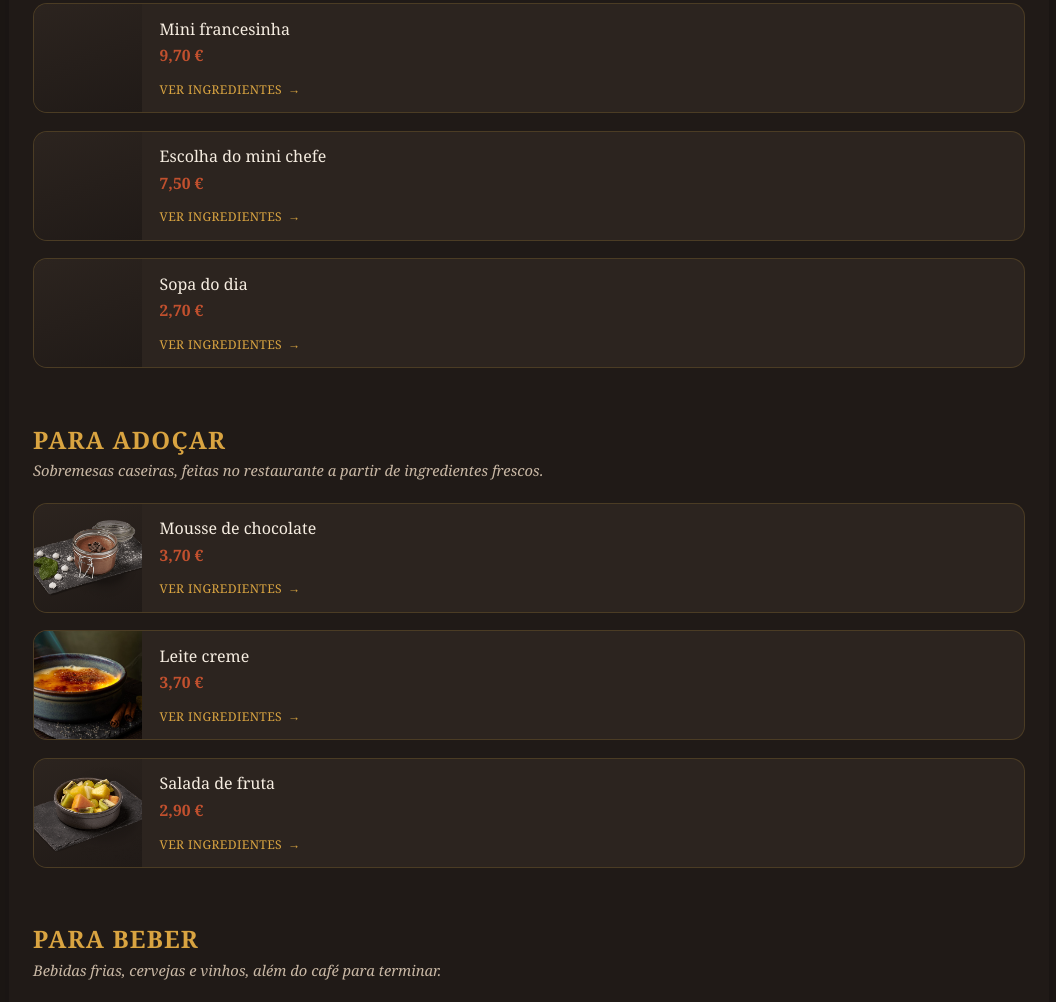
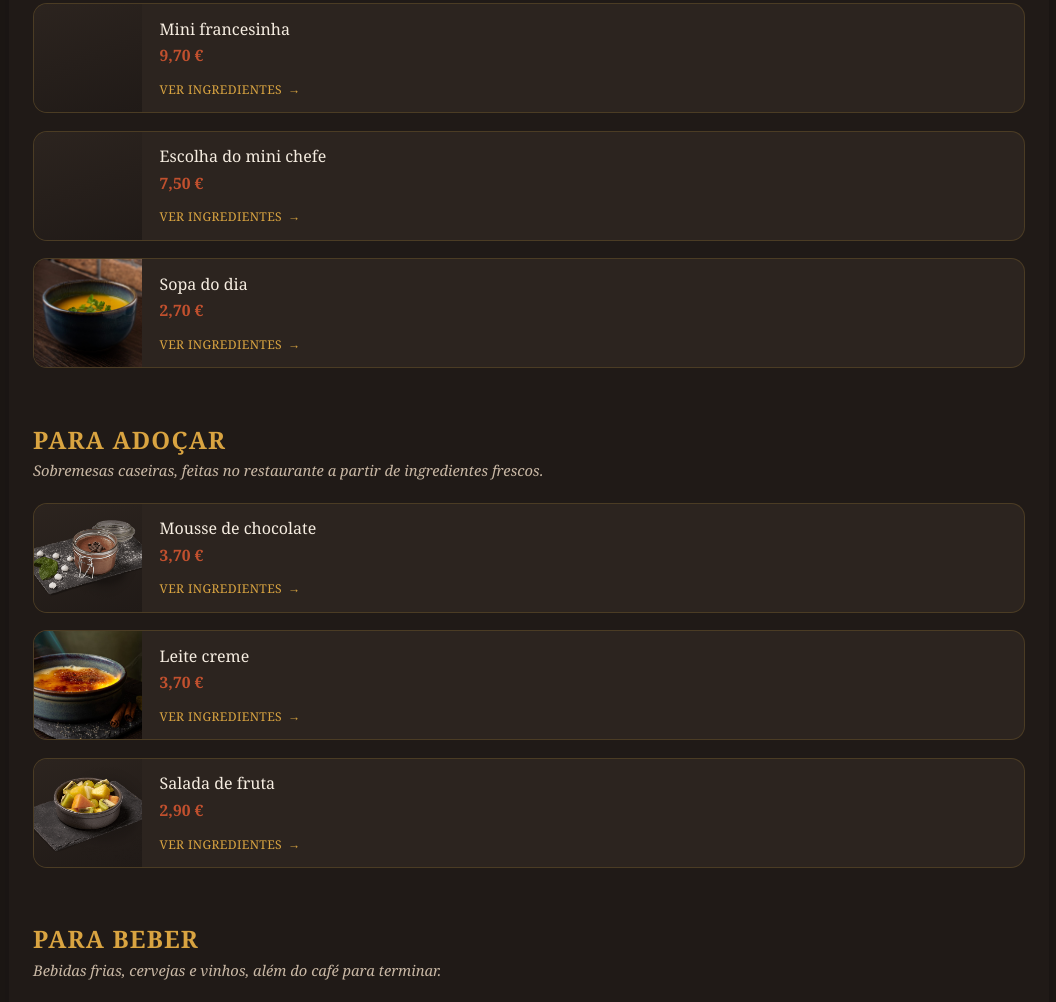
Before and after one commit to PedroMoura-CFF/duforno-ementa-digital, a plain HTML site: page index.html in a window 1280 px wide. Shown: the part 4057-5059 px from the top of the page, without its empty margins (111-1167 px from the left). Drawn offline with Linux system fonts and the light colour scheme.

Commit message:
upload the phote

```diff
--- a/index.html
+++ b/index.html
@@ -1297,6 +1297,7 @@
           },
           {
             nome: { pt: 'Sopa do dia', en: 'Special Soup', fr: 'Soupe du jour', es: 'Sopa del día' },
+            foto: 'imagens/web/sopa-do-dia.jpg',
             preco: '2,70 €',
           },
         ],
```
Also changed, not shown: imagens/web/sopa-do-dia.jpg (added).
